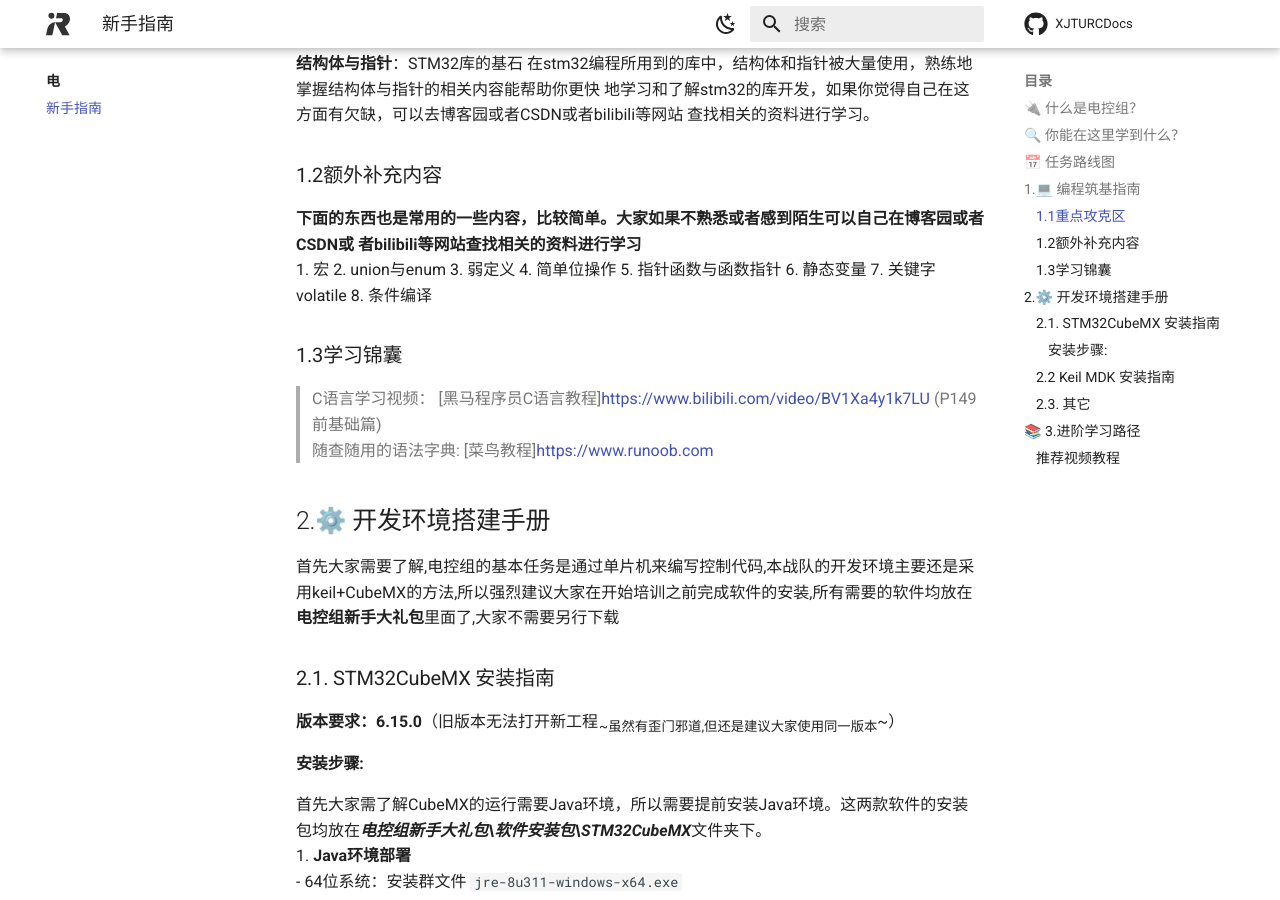
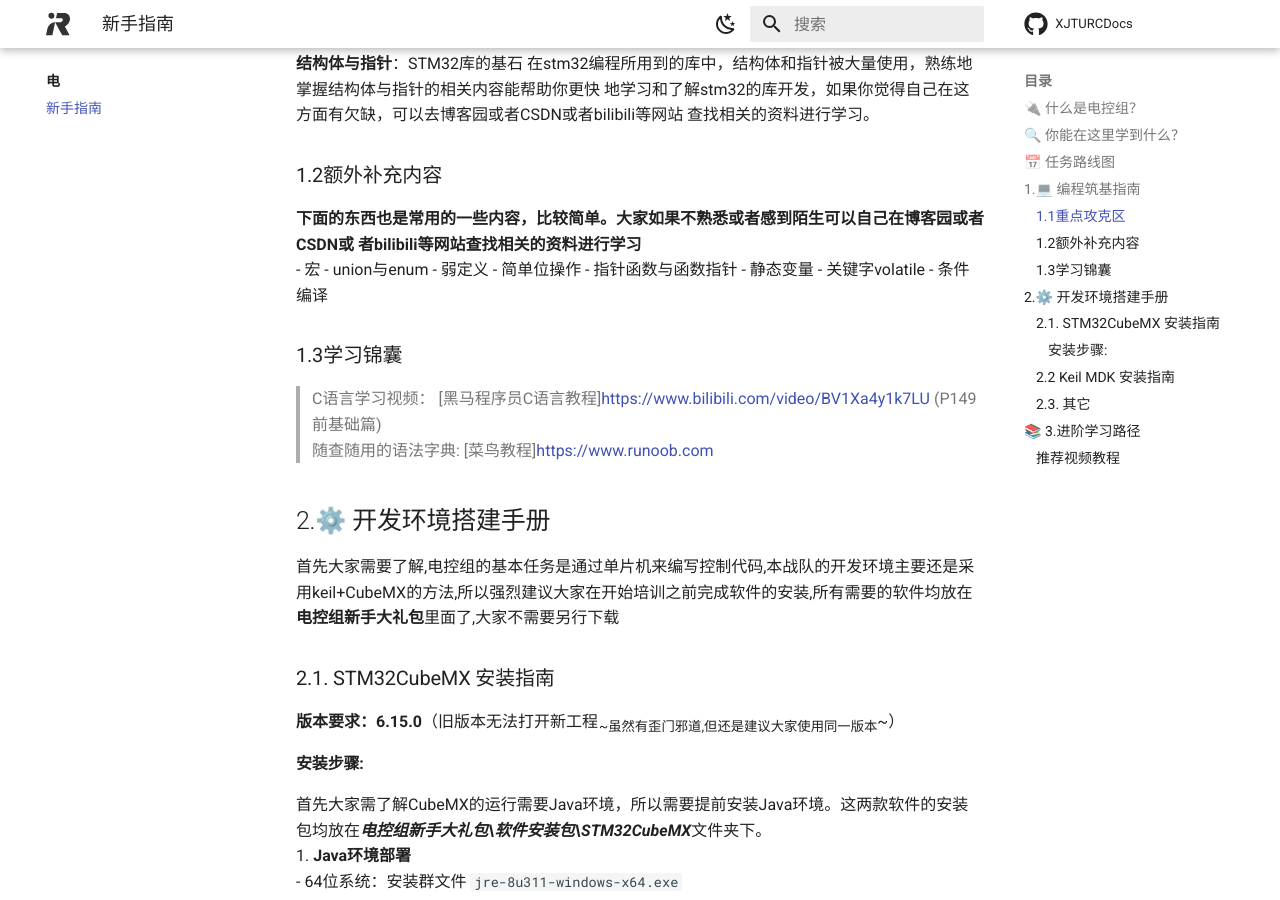
Before and after one commit to XJRCAdmin/XJTURCDocs, an MkDocs documentation site: the page built from docs/blog/电/freshman/index.md, in a window 1280 px wide and 900 px high, scrolled down 1846 px. Built offline with MkDocs 1.6.1 and Material for MkDocs 9.7.7, drawn with Linux system fonts in a browser that asks for light colours; comment, search, counter and statistics services are not loaded.

Commit message:
docs(blog): 机intro

```diff
--- a/docs/blog/电/freshman/index.md
+++ b/docs/blog/电/freshman/index.md
@@ -75,14 +75,14 @@ C语言编程能力，能基本使用以下提及的内容，以便各位能够
 ### 1.2额外补充内容
 **下面的东西也是常用的一些内容，比较简单。大家如果不熟悉或者感到陌生可以自己在博客园或者CSDN或
 者bilibili等网站查找相关的资料进行学习**
-1. 宏
-2. union与enum
-3. 弱定义
-4. 简单位操作
-5. 指针函数与函数指针
-6. 静态变量
-7. 关键字volatile
-8. 条件编译
+- 宏
+- union与enum
+- 弱定义
+- 简单位操作
+- 指针函数与函数指针
+- 静态变量
+- 关键字volatile
+- 条件编译
 ### 1.3学习锦囊
 
 >C语言学习视频：
@@ -114,6 +114,7 @@ C语言编程能力，能基本使用以下提及的内容，以便各位能够
 
 ### 2.2 Keil MDK 安装指南
 **版本要求:keil版本要求5.38及以上(太老的用不了无线烧录器)**
+
 keil的安装包放在***电控组新手大礼包\软件安装包\Keil***文件夹下。注意keil的安装过程较为复杂,请大家严格安装步骤,避免出现问题。
 
 **关键规则**：安装路径必须全英文！
@@ -141,7 +142,9 @@ keil的安装包放在***电控组新手大礼包\软件安装包\Keil***文件
 ###  推荐视频教程
 
  >[成为点灯大师]https://www.bilibili.com/video/BV18mYMeUEMQ/?spm_id_from=333.337.search-card.all.click&vd_source=94475ee9881e9689f7bae61da7fabb3e
+
  [STM32 HAL库实战]https://www.bilibili.com/video/BV12v4y1y7uV/?spm_id_from=333.788&vd_source=6d854628fbff23f51d86952fbd58ece0
+
  注意,第二个教学视频使用的软件是cubeide,与我们使用的keil+CubeMX有些许不同,但代码部分是一模一样的,大家可放心学习。
 
 除此之外,大家还可以在B站上找一些其它学校电控组的教学视频提前学习
--- a/mkdocs.yml
+++ b/mkdocs.yml
@@ -113,6 +113,7 @@ nav:
     - 强化学习: blog/视/RL/index.md
     - 队内服务器使用指南: blog/视/RCserver/index.md
   - 机:
+    - introduction: blog/机/introduction/index.md
     - Example: blog/机/example/index.md
   - 硬件组:
     - Introduction: blog/硬件组/intro.md
```
Also changed, not shown: docs/blog/机/introduction/index.md (added, +46 -0 lines).
